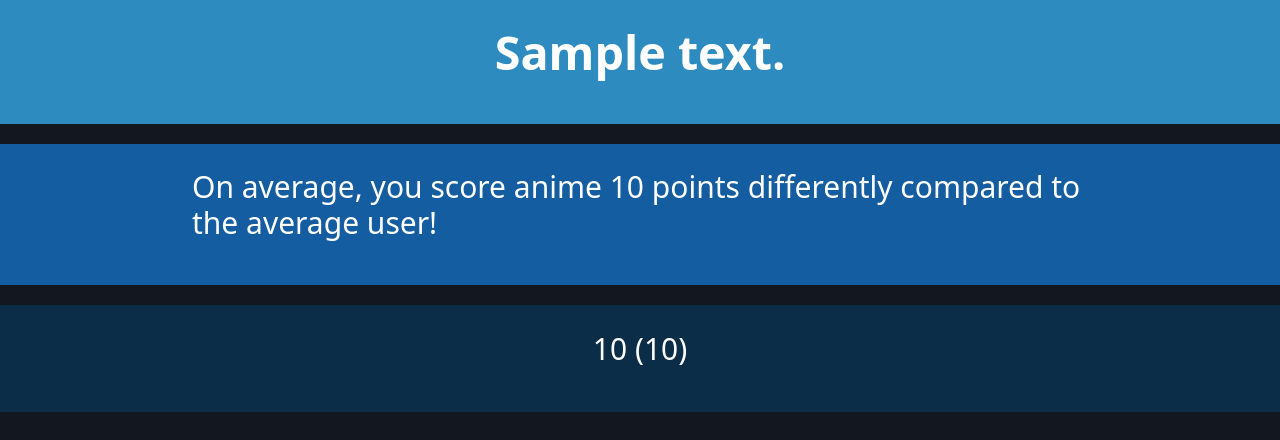
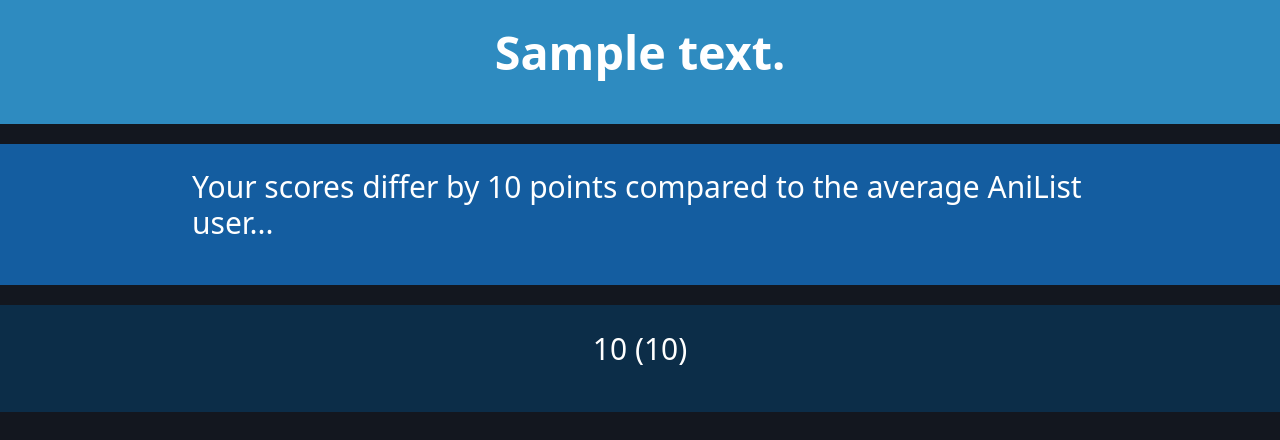
Before and after one commit to kay-mw/popularity-tool-for-anilist, a Flask app: template app/templates/dashboard.html in a window 1280 px wide. Shown: the top 440 px of the page. Run offline with Flask 3, Linux system fonts and the light colour scheme; the template is opened without the code that fills it: most values are stand-ins (such as "Sample title", 1, 10 or a date in 2020); grey boxes marked "Sample" are stand-in pictures; some libraries are stand-ins or nearby versions.

Commit message:
Made the wording on dashboard a bit more coherent and concise

```diff
--- a/app/routes.py
+++ b/app/routes.py
@@ -25,9 +25,9 @@ def taste_message(avg_score_diff):
 
 def score_diff_direction(true_score_diff):
     if true_score_diff > 0:
-        return "Specifically, you tend to give more positive scores than the average user ヽ(*・ω・)ﾉ"
+        return "Specifically, you tend to give more positive scores ヽ(*・ω・)ﾉ"
     else:
-        return "Specifically, you tend to give harsher scores than the average user ・`ω´・"
+        return "Specifically, you tend to give harsher scores ・`ω´・"
 
 
 @main.route('/', methods=['GET', 'POST'])
--- a/app/templates/dashboard.html
+++ b/app/templates/dashboard.html
@@ -63,14 +63,13 @@
         </section>
         <section style="background: #145da0">
             <h3>
-                On average, you score anime {{ avg_score_diff }} points differently compared to the average user!
+                Your scores differ by {{ avg_score_diff }} points compared to the average AniList user...
             </h3>
         </section>
         <section style="background: #0c2d48;">
             <h3>
                 {{ true_score_diff_msg }} ({{ true_score_diff }})
             </h3>
-        </section>
         </section>
         <section>
             <div class="image-container">
```
